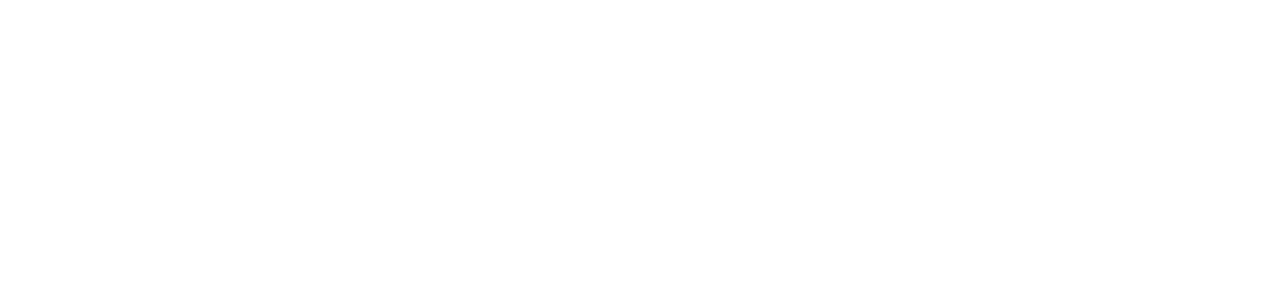
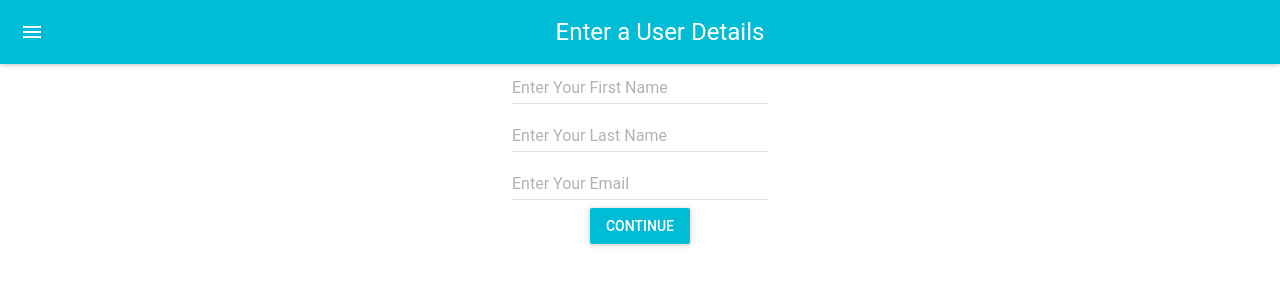
Before and after one commit to ShokadinuEU/react-cool-apps, a React (Create React App) app: page / in a window 1280 px wide. Shown: the top 300 px of the page. Built offline with nearby package versions, Linux system fonts and the light colour scheme.

Commit message:
implement the structure and the style and functional state of FormUserDetails and FormPersonalDetails components

```diff
--- a/public/index.html
+++ b/public/index.html
@@ -5,36 +5,16 @@
     <link rel="shortcut icon" href="%PUBLIC_URL%/favicon.ico">
     <meta name="viewport" content="width=device-width, initial-scale=1, shrink-to-fit=no">
     <meta name="theme-color" content="#000000">
-    <!--
-      manifest.json provides metadata used when your web app is added to the
-      homescreen on Android. See https://developers.google.com/web/fundamentals/web-app-manifest/
-    -->
+
     <link rel="manifest" href="%PUBLIC_URL%/manifest.json">
-    <!--
-      Notice the use of %PUBLIC_URL% in the tags above.
-      It will be replaced with the URL of the `public` folder during the build.
-      Only files inside the `public` folder can be referenced from the HTML.
 
-      Unlike "/favicon.ico" or "favicon.ico", "%PUBLIC_URL%/favicon.ico" will
-      work correctly both with client-side routing and a non-root public URL.
-      Learn how to configure a non-root public URL by running `npm run build`.
-    -->
-    <title>React App</title>
+    <title>Form Step</title>
   </head>
   <body>
     <noscript>
       You need to enable JavaScript to run this app.
     </noscript>
     <div id="root"></div>
-    <!--
-      This HTML file is a template.
-      If you open it directly in the browser, you will see an empty page.
 
-      You can add webfonts, meta tags, or analytics to this file.
-      The build step will place the bundled scripts into the <body> tag.
-
-      To begin the development, run `npm start` or `yarn start`.
-      To create a production bundle, use `npm run build` or `yarn build`.
-    -->
   </body>
 </html>
--- a/src/App.js
+++ b/src/App.js
@@ -1,11 +1,12 @@
 import React, { Component } from 'react';
 import './App.css';
+import UserForm from './components/UserForm';
 
 class App extends Component {
   render() {
     return (
       <div className="App">
-
+        <UserForm />
       </div>
     );
   }
--- a/src/components/FormPersonalDetails.js
+++ b/src/components/FormPersonalDetails.js
@@ -0,0 +1,67 @@
+import React, { Component } from 'react'
+import MuiThemeProvider from 'material-ui/styles/MuiThemeProvider'
+import AppBar from 'material-ui/AppBar'
+import TextField from 'material-ui/TextField'
+import RaisedButton from 'material-ui/RaisedButton'
+
+export class FormUserPersonalDetails extends Component {
+  continue = e => {
+    e.preventDefault();
+    this.props.nextStep();
+  }
+
+  back = e => {
+    e.preventDefault();
+    this.props.prevStep();
+  }
+
+  render() {
+    const { values, handleChange } = this.props;
+    return (
+      <MuiThemeProvider>
+        <React.Fragment>
+          <AppBar title="Enter Personal Details" />
+          <TextField
+            hintText="Enter Your Occupation"
+            floatingLabelFixed="First Name"
+            onChange={handleChange('occupation')}
+            defaultValue={values.occupation}
+          />
+          <br />
+          <TextField
+            hintText="Enter Your City"
+            floatingLabelFixed="City"
+            onChange={handleChange('city')}
+            defaultValue={values.city}
+          />
+          <br />
+          <TextField
+            hintText="Enter Your Bio"
+            floatingLabelFixed="Bio"
+            onChange={handleChange('bio')}
+            defaultValue={values.bio}
+          />
+          <br />
+          <RaisedButton
+            label="Continue"
+            primary={true}
+            style={styles.button}
+            onClick={this.continue}
+          />
+          <RaisedButton
+            label="Back"
+            primary={false}
+            style={styles.button}
+            onClick={this.back}
+          />
+        </React.Fragment>
+      </MuiThemeProvider>
+    )
+  }
+}
+
+const styles = {
+  margin: 15
+}
+
+export default FormUserPersonalDetails
--- a/src/components/FormUserDetails.js
+++ b/src/components/FormUserDetails.js
@@ -0,0 +1,56 @@
+import React, { Component } from 'react'
+import MuiThemeProvider from 'material-ui/styles/MuiThemeProvider'
+import AppBar from 'material-ui/AppBar'
+import TextField from 'material-ui/TextField'
+import RaisedButton from 'material-ui/RaisedButton'
+
+export class FormUserDetails extends Component {
+  continue = e => {
+    e.preventDefault();
+    this.props.nextStep();
+  }
+
+  render() {
+    const { values, handleChange } = this.props;
+    return (
+      <MuiThemeProvider>
+        <React.Fragment>
+          <AppBar title="Enter a User Details" />
+          <TextField
+            hintText="Enter Your First Name"
+            floatingLabelFixed="First Name"
+            onChange={handleChange('firstName')}
+            defaultValue={values.firstName}
+          />
+          <br />
+          <TextField
+            hintText="Enter Your Last Name"
+            floatingLabelFixed="Last Name"
+            onChange={handleChange('lastName')}
+            defaultValue={values.lastName}
+          />
+          <br />
+          <TextField
+            hintText="Enter Your Email"
+            floatingLabelFixed="Email"
+            onChange={handleChange('email')}
+            defaultValue={values.email}
+          />
+          <br />
+          <RaisedButton
+            label="Continue"
+            primary={true}
+            style={styles.button}
+            onClick={this.continue}
+          />
+        </React.Fragment>
+      </MuiThemeProvider>
+    )
+  }
+}
+
+const styles = {
+  margin: 15
+}
+
+export default FormUserDetails
--- a/src/components/UserForm.js
+++ b/src/components/UserForm.js
@@ -1,4 +1,6 @@
 import React, { Component } from 'react'
+import FormUserDetails from './FormUserDetails'
+import FormPersonalDetails from './FormPersonalDetails'
 
 class UserForm extends Component {
   state = {
@@ -11,12 +13,58 @@
     bio: ''
   }
 
+  // Proced to next step
+  nextStep = () => {
+    const {step} = this.state;
+    this.setState({
+      step: step + 1
+    })
+  }
+
+  // Go back to previous step
+  prevStep = () => {
+    const {step} = this.state;
+    this.setState({
+      step: step - 1
+    })
+  }
+
+  // Handle fields change
+  handleChange = input => e => {
+    this.setState({
+      [input]: e.target.value
+    })
+  }
+
   render() {
-    return (
-      <div>
+    const { step } = this.state;
+    const { firstName, lastName, email, occupation, city, bio } = this.state;
+    const values = { firstName, lastName, email, occupation, city, bio }
 
-      </div>
-    )
+
+    switch(step) {
+      case 1:
+        return (
+          <FormUserDetails
+            nextStep={this.nextStep}
+            handleChange={this.handleChange}
+            values={values}
+          />
+        )
+      case 2:
+        return (
+          <FormPersonalDetails
+            nextStep={this.nextStep}
+            prevStep={this.prevStep}
+            handleChange={this.handleChange}
+            values={values}
+          />
+        );
+      case 3:
+        return <h1>Confirm</h1>;
+      case 4:
+        return <h1>Success</h1>;
+    }
   }
 }
 
--- a/src/index.js
+++ b/src/index.js
@@ -6,7 +6,4 @@
 
 ReactDOM.render(<App />, document.getElementById('root'));
 
-// If you want your app to work offline and load faster, you can change
-// unregister() to register() below. Note this comes with some pitfalls.
-// Learn more about service workers: http://bit.ly/CRA-PWA
 serviceWorker.unregister();
```
